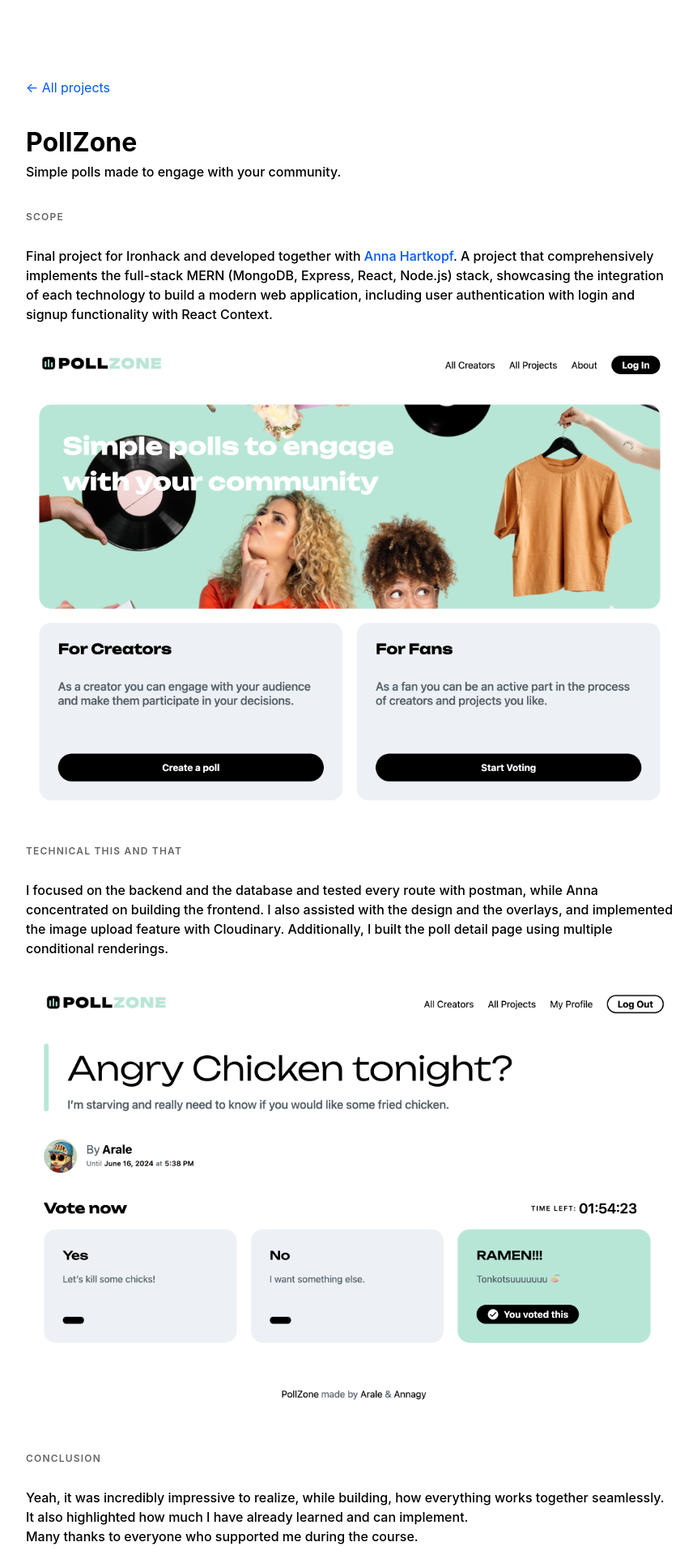
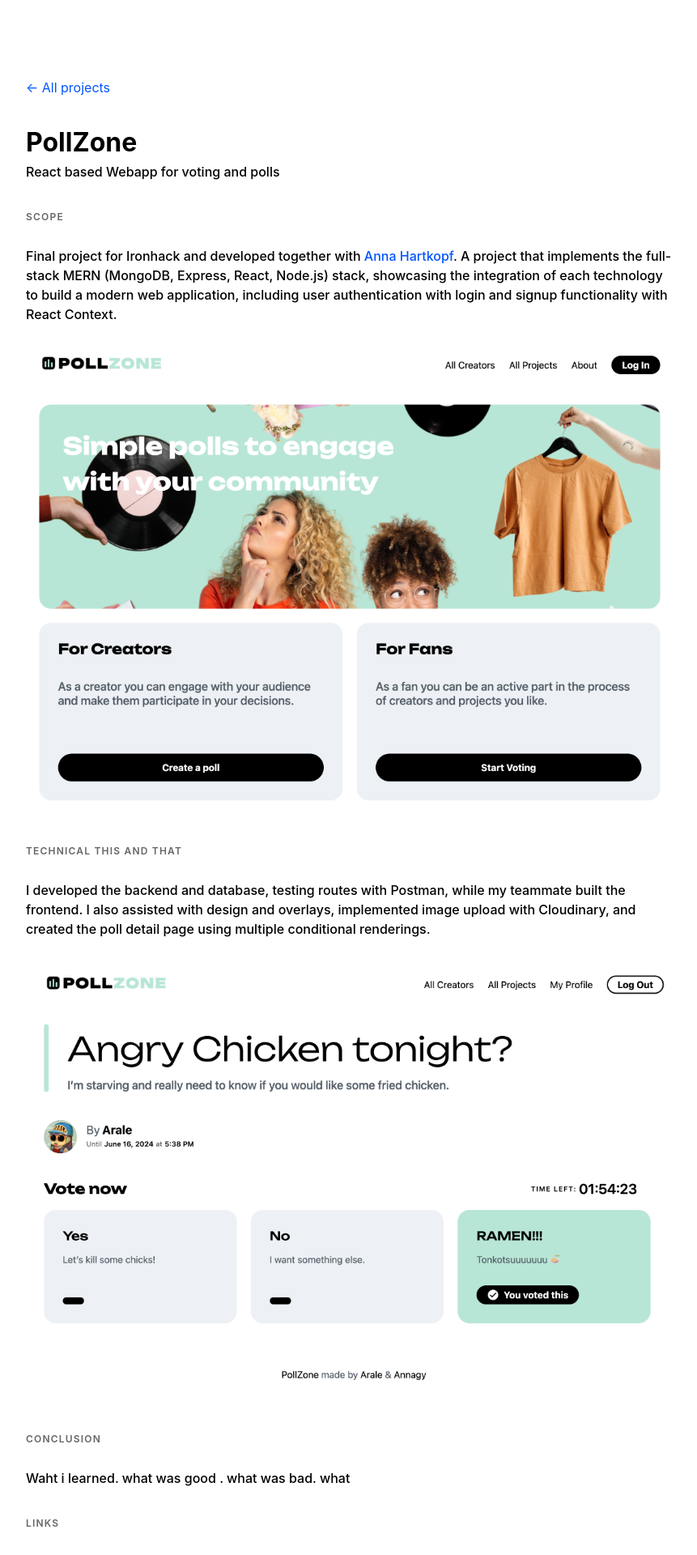
Before and after one commit to justArale/portfolio, a React (Vite) app: page /pollZone in a window 1280 px wide. Shown: the top 1920 px of the page at 81% size, without its empty margins (208-1069 px from the left). Built offline with nearby package versions, Linux system fonts and the light colour scheme.

Commit message:
updated text

```diff
--- a/src/pages/PollZonePage.jsx
+++ b/src/pages/PollZonePage.jsx
@@ -31,9 +31,7 @@ function PollZonePage() {
             <div className="skeleton-text short"></div>
           </>
         ) : (
-          <p className="body">
-            Simple polls made to engage with your community.
-          </p>
+          <p className="body">React based Webapp for voting and polls</p>
         )}
       </div>
       <div className="homepageContent">
@@ -55,11 +53,10 @@ function PollZonePage() {
             >
               Anna Hartkopf
             </a>
-            . A project that comprehensively implements the full-stack MERN
-            (MongoDB, Express, React, Node.js) stack, showcasing the integration
-            of each technology to build a modern web application, including user
-            authentication with login and signup functionality with React
-            Context.
+            . A project that implements the full-stack MERN (MongoDB, Express,
+            React, Node.js) stack, showcasing the integration of each technology
+            to build a modern web application, including user authentication
+            with login and signup functionality with React Context.
           </p>
         )}
       </div>
@@ -69,7 +66,9 @@ function PollZonePage() {
         ) : (
           <img
             src={PollZoneHomepage}
-            alt="PollZoneHomepage"
+            alt="Screenshot of PollZone Homepage"
+            width="1096"
+            height="779"
             // onLoad={handleHomepageImageLoaded}
           />
         )}
@@ -85,11 +84,10 @@ function PollZonePage() {
           </>
         ) : (
           <p className="body">
-            I focused on the backend and the database and tested every route
-            with postman, while Anna concentrated on building the frontend. I
-            also assisted with the design and the overlays, and implemented the
-            image upload feature with Cloudinary. Additionally, I built the poll
-            detail page using multiple conditional renderings.
+            I developed the backend and database, testing routes with Postman,
+            while my teammate built the frontend. I also assisted with design
+            and overlays, implemented image upload with Cloudinary, and created
+            the poll detail page using multiple conditional renderings.
           </p>
         )}
       </div>
@@ -114,10 +112,7 @@ function PollZonePage() {
           </>
         ) : (
           <p className="body">
-            Yeah, it was incredibly impressive to realize, while building, how
-            everything works together seamlessly. It also highlighted how much I
-            have already learned and can implement. <br />
-            Many thanks to everyone who supported me during the course.
+            Waht i learned. what was good . what was bad. what
           </p>
         )}
       </div>
```
